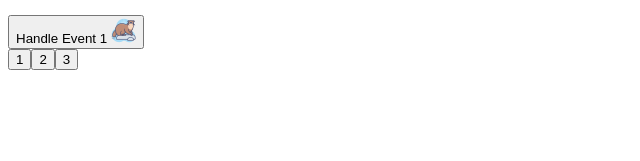
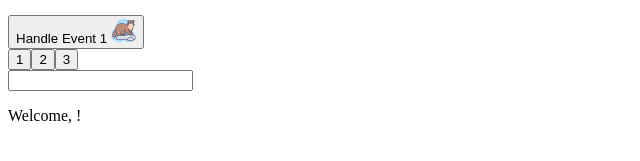
Before and after one commit to Hachiko03/React, a React (Vite) app in the folder my-app/: page / in a window 1280 px wide. Shown: the part 457-618 px from the top of the page, without its empty margins (0-640 px from the left). Built offline with nearby package versions, Linux system fonts and the light colour scheme.

Commit message:
Controlled Forms

```diff
--- a/my-app/src/App.jsx
+++ b/my-app/src/App.jsx
@@ -2,6 +2,7 @@
 import Clock from "./Clock";
 import Counter from "./Counter";
 import { Hello } from "./Hello";
+import InteractiveWelcome from "./InteractiveWelcome";
 import { Message } from "./Message";
 import MouseClicker from "./MouseClicker";
 import MultiButton from "./MultiButton";
@@ -30,11 +31,13 @@
           alert(`La hora actual es ${hour.toLocaleTimeString()}`);
         }}
       />
-      <Counter i={ 10 } aumentar={ 2 } reducir={ 5 } />
+      <Counter i={10} aumentar={2} reducir={5} />
       <Clock />
       <MouseClicker />
 
-      <MultiButton/>
+      <MultiButton />
+
+      <InteractiveWelcome />
     </div>
   );
 }
--- /dev/null
+++ b/my-app/src/InteractiveWelcome.jsx
@@ -0,0 +1,17 @@
+import React, { useState } from "react";
+import { Welcome } from "./Welcome";
+
+export default function InteractiveWelcome() {
+
+  const [name, ModName] = useState("")
+  function exportNewName(event) {
+    const newName = event.target.value
+    ModName(newName)
+  }
+  return (
+    <div>
+      <input value={name} onChange={exportNewName}/>
+      <Welcome name={name} />
+    </div>
+  );
+}
```
